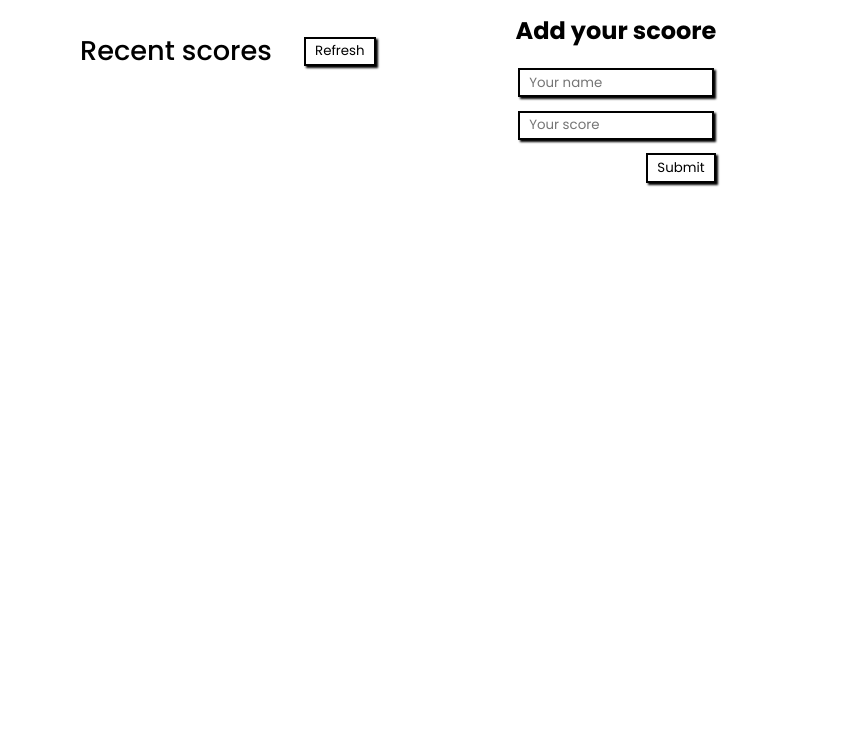
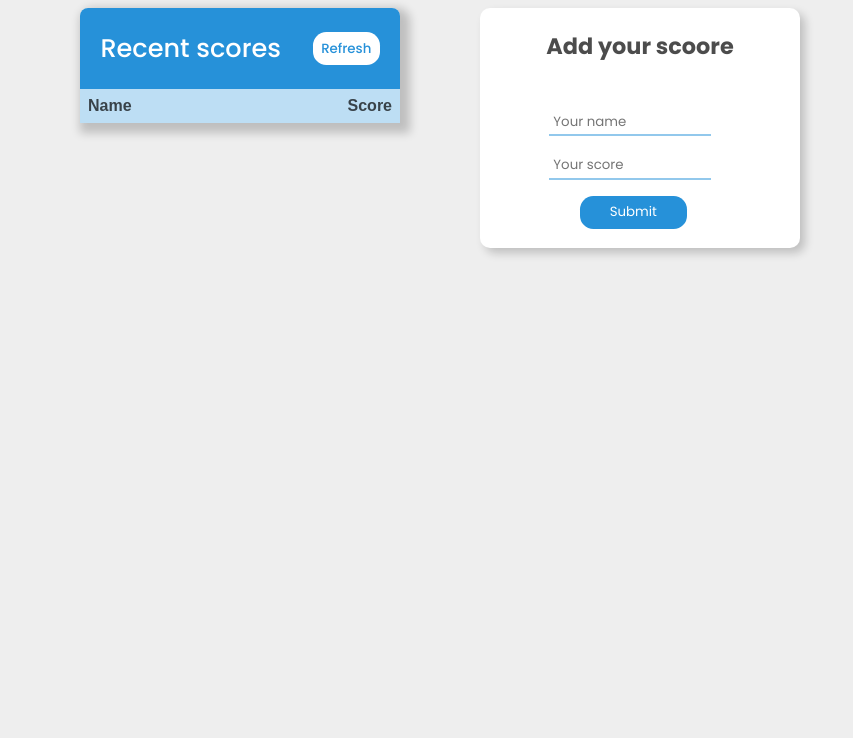
Before and after one commit to odaialazzeh/Leaderboard, a website built with webpack: page src/index.html in a window 1280 px wide. Shown: the part 83-821 px from the top of the page, without its empty margins (0-853 px from the left). Before the commit the page ends 800 px from the top, so only its background shows below. Built offline with nearby package versions, Linux system fonts and the light colour scheme; no server answers.

Commit message:
Update src folder

```diff
--- a/src/index.html
+++ b/src/index.html
@@ -10,18 +10,30 @@
     <h1>Leaderboard</h1>
     <div class="main">
         <div class="scores">
-            <div class="title">
-                <h2>Recent scores</h2>
-                <button type="button" id="refresh">Refresh</button>
+            <div class="results">
+                <div class="title">
+                    <h2>Recent scores</h2>
+                    <button type="button" id="refresh">Refresh</button>
+                </div>
+                <table class="table">
+                    <tr class="first">
+                        <th>Name</th>
+                        <th>Score</th>
+                    </tr>
+                    <div class="container">
+                    </div>
+                </table>
             </div>
-            <div class="results">
 
-            </div>
         </div>
         <div class="form">
-            <h2>Add your scoore</h2>
+            <div class="h2-form">
+                <h2>Add your scoore</h2>
+            </div>
             <input type="text" placeholder="Your name" id="name" required>
-            <input type="text" placeholder="Your score" id="score" required>
+            <span></span>
+            <input type="number" placeholder="Your score" id="score" required>
+            <span></span>
             <button type="button" id="scoreBtn">Submit</button>
         </div>
     </div>
--- a/src/modules/classlist.js
+++ b/src/modules/classlist.js
@@ -1,7 +1,7 @@
 export default class ScoresList {
   async addscore(names, scorevalue) {
     this.a = 'hi';
-    fetch('https://us-central1-js-capstone-backend.cloudfunctions.net/api/games/odai/scores', {
+    fetch('https://us-central1-js-capstone-backend.cloudfunctions.net/api/games/odai-alazzeh/scores', {
       method: 'POST',
       body: JSON.stringify({
         user: names,
@@ -10,8 +10,7 @@ export default class ScoresList {
       headers: {
         'Content-type': 'application/json; charset=UTF-8',
       },
-    });
-    await ((response) => response.json());
-    await ((error) => error('Error:', error));
+    })
+      .then((response) => response.json());
   }
 }
--- a/src/modules/display.js
+++ b/src/modules/display.js
@@ -3,31 +3,31 @@ import ScoresList from './classlist.js';
 export const score = new ScoresList();
 
 const createScore = async () => {
-  const response = await fetch('https://us-central1-js-capstone-backend.cloudfunctions.net/api/games/odai/scores');
+  const response = await fetch('https://us-central1-js-capstone-backend.cloudfunctions.net/api/games/odai-alazzeh/scores');
   const data = await response.json();
   const { length } = data.result;
-  const listSection = document.querySelector('.results');
+  const tr = document.querySelector('.first');
+  const listSection = document.querySelector('.container');
   listSection.replaceChildren();
+  listSection.before(tr);
   if (length > 0) {
-    listSection.style.display = 'block';
-    const listContainer = document.createElement('ul');
-    listContainer.className = 'allscores';
-    listSection.appendChild(listContainer);
     for (let i = 0; i < length; i += 1) {
-      const list = document.createElement('li');
+      const list = document.createElement('tr');
       list.className = 'scoreItem';
 
-      const descrpt = document.createElement('p');
-      descrpt.id = i;
-      descrpt.textContent = `${data.result[i].user}: ${data.result[i].score}`;
+      const descrpt = document.createElement('td');
+      descrpt.textContent = `${data.result[i].user}`;
       list.appendChild(descrpt);
 
-      listContainer.append(list);
+      const descrpt1 = document.createElement('td');
+      descrpt1.textContent = `${data.result[i].score}`;
+      list.appendChild(descrpt1);
+
+      listSection.append(list);
     }
-    listSection.appendChild(listContainer);
   }
 };
-
+createScore();
 const refresh = document.getElementById('refresh');
 refresh.addEventListener('click', createScore);
 
--- a/src/style.css
+++ b/src/style.css
@@ -1,9 +1,11 @@
 @import url('https://fonts.googleapis.com/css2?family=Lato:wght@100;300;400;700;900&family=Poppins:ital,wght@0,200;0,300;0,400;0,500;0,600;0,700;1,500&display=swap');
 
 body {
-  background-color: white;
   margin: 0;
   font-family: 'Poppins', sans-serif;
+  background: #eee;
+  height: 100vh;
+  color: #000000b3;
 }
 
 .main {
@@ -15,6 +17,7 @@ body {
 
 h1 {
   margin-left: 0.5em;
+  text-shadow: 5px 5px 8px rgb(0, 0, 0, 0.2);
 }
 
 .scores {
@@ -29,21 +32,26 @@ h1 {
   justify-content: center;
   align-items: center;
   gap: 2em;
+  background-color: #2691d9;
+  border-radius: 0.5em 0.5em 0 0;
 }
 
-.title button,
-.form button {
-  border: 2px solid black;
+.title button {
   background-color: white;
-  box-shadow: 2px 2px 2px black;
-  padding: 0.2em 0.7em;
+  color: #2691d9;
+  border: none;
+  width: 5em;
+  padding: 0.5em;
+  border-radius: 1em;
   font-family: 'Poppins', sans-serif;
+  font-weight: 500;
   cursor: pointer;
 }
 
 .title h2 {
   font-weight: 500;
-  font-size: 1.7em;
+  font-size: 1.6em;
+  color: white;
 }
 
 .form {
@@ -51,44 +59,75 @@ h1 {
   flex-direction: column;
   justify-content: center;
   align-items: center;
+  height: 15em;
   width: 20em;
-  height: 10em;
+  background: white;
+  border-radius: 10px;
+  box-shadow: 5px 5px 10px rgba(0, 0, 0, 0.2);
 }
 
-input[type=text] {
+input[type=text],
+input[type=number] {
   width: 13em;
-  border: 2px solid black;
   padding: 0.2em 0.7em;
-  margin-bottom: 1em;
-  box-shadow: 2px 2px 2px black;
   font-family: 'Poppins', sans-serif;
+  background: none;
+  border: none;
+  outline: none;
+}
+
+.form span {
+  margin: 0 3em 1em 1.8em;
+  width: 10em;
+  border: 1px solid rgb(38, 145, 217, 0.5);
 }
 
 .form button {
-  align-self: flex-end;
-  margin-right: 4.5em;
+  background-color: #2691d9;
+  color: white;
+  border: none;
+  width: 8em;
+  padding: 0.5em;
+  margin-right: 1em;
+  border-radius: 1em;
+  font-family: 'Poppins', sans-serif;
+  cursor: pointer;
 }
 
-.allscores {
-  display: flex;
-  flex-direction: column;
-  border: 1px solid black;
+.h2-form h2 {
+  padding-bottom: 0.5em;
+  width: 100%;
+  color: #000000b3;
+  font-size: 1.4em;
 }
 
-.scoreItem {
-  display: flex;
-  justify-content: space-between;
-  align-items: center;
-  margin-left: -2.51em;
-  width: 20em;
-  height: 100%;
-  height: 2.1em;
+.h2-form {
+  margin: -1em 0 1em 0;
 }
 
-.scoreItem:nth-child(odd) {
-  background-color: #f2f2f2;
+.results {
+  border-radius: 0.5em 0.5em 0 0;
+  border: none;
+  width: 20em;
+  background: white;
+  box-shadow: 5px 5px 10px 5px rgba(0, 0, 0, 0.2);
 }
 
-.scoreItem p {
-  margin-left: 1em;
+table {
+  font-family: arial, sans-serif;
+  border-collapse: collapse;
+  width: 100%;
+  border: none;
 }
+
+td,
+th,
+tr {
+  text-align: left;
+  padding: 0.5em;
+  width: 100%;
+}
+
+tr:nth-child(odd) {
+  background-color: rgb(38, 145, 217, 0.3);
+}
```
